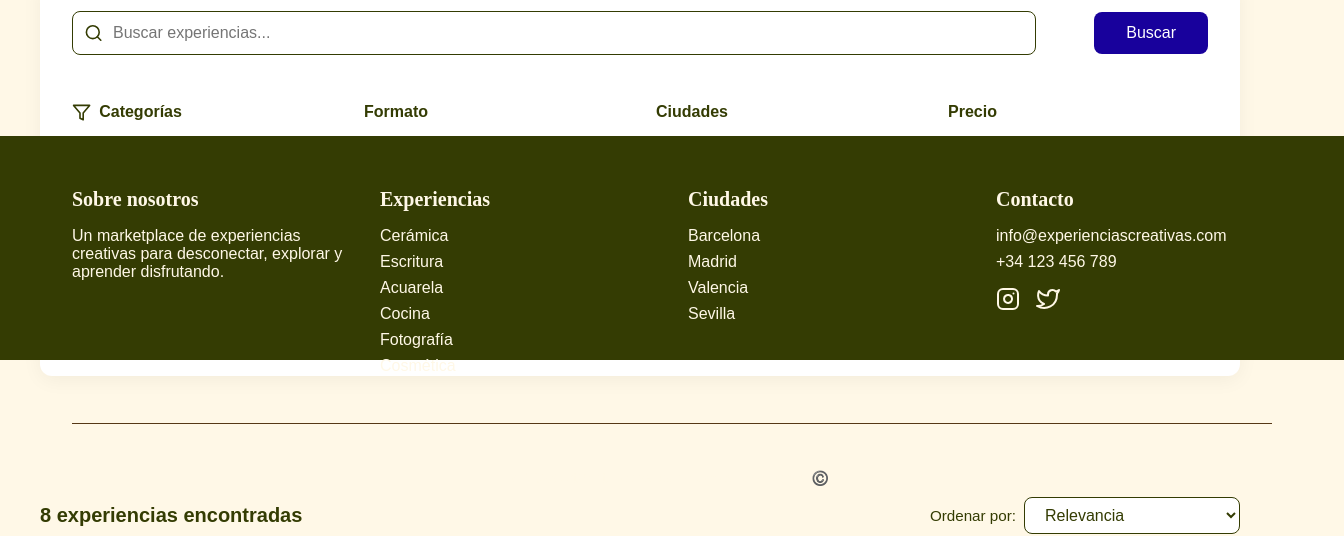
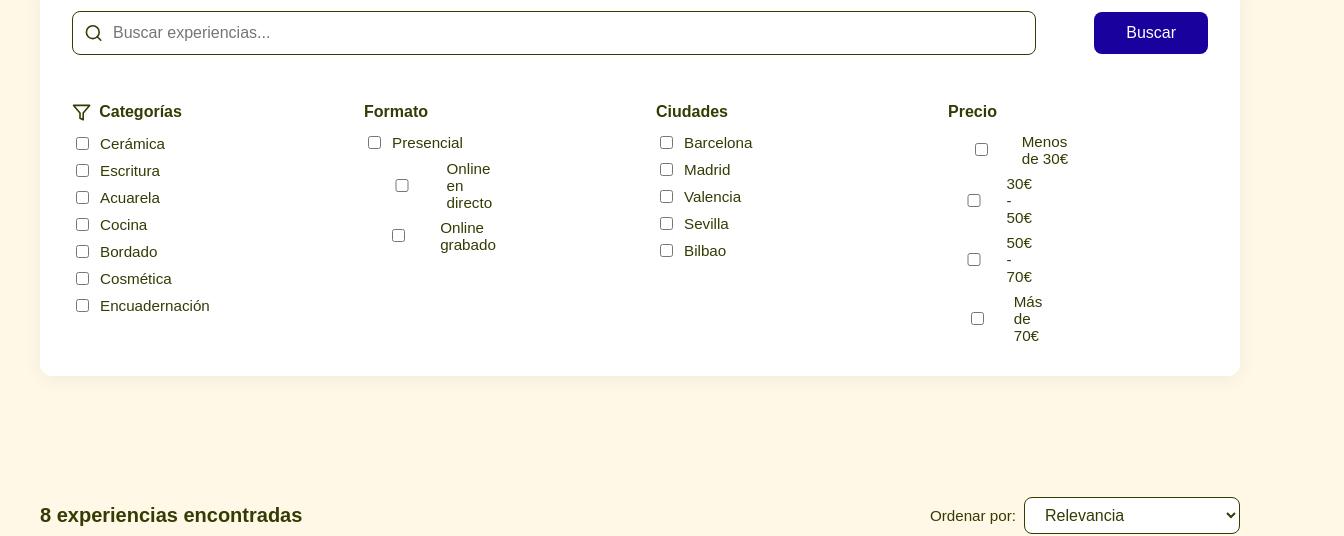
Before and after one commit to Akalchi/marketplaceArtPrint, a React (Vite) app: page /catalog in a window 1280 px wide. Shown: the part 440-976 px from the top of the page, 1344 px wide, since content can reach past the window. Built offline with nearby package versions, Linux system fonts and the light colour scheme; a web font is replaced by a local one.

Commit message:
FIX - Footer Styles

```diff
--- a/src/components/footer/Footer.module.css
+++ b/src/components/footer/Footer.module.css
@@ -1,9 +1,8 @@
 .footer {
-    position: fixed;
     left: 0;
     bottom: 0;
     width: 100%;
-    height: 20vh;
+    height: 25vh;
     background-color: var(--color-dark-green);
     color: var(--color-beige);
     padding: 2rem;
@@ -68,9 +67,9 @@
   }
 
   .footerBottom {
-    margin-top: 32px;
-    padding-top: 32px;
+
     border-top: 1px solid var(--color-brown);
+    background-color: var(--color-dark-green);
     text-align: center;
     font-size: 0.875rem;
   }
--- a/src/styles/App.css
+++ b/src/styles/App.css
@@ -22,6 +22,7 @@
     --font-title: "Arsenica Antiqua", serif;
     --font-text: "Codec Pro", sans-serif;
   }
+
 
   body {
     margin: 0;
```
